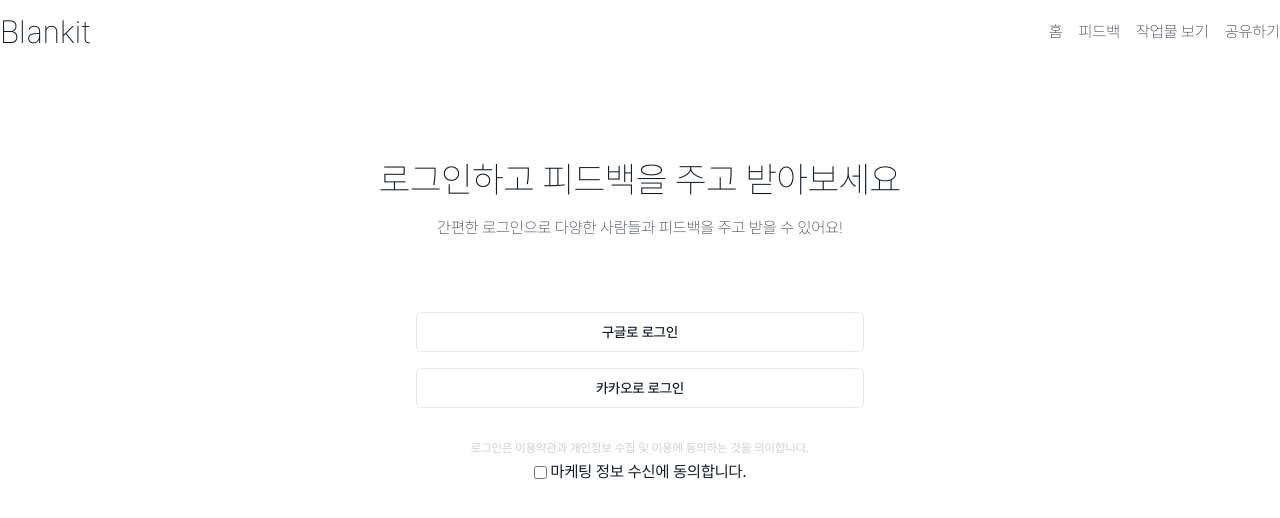
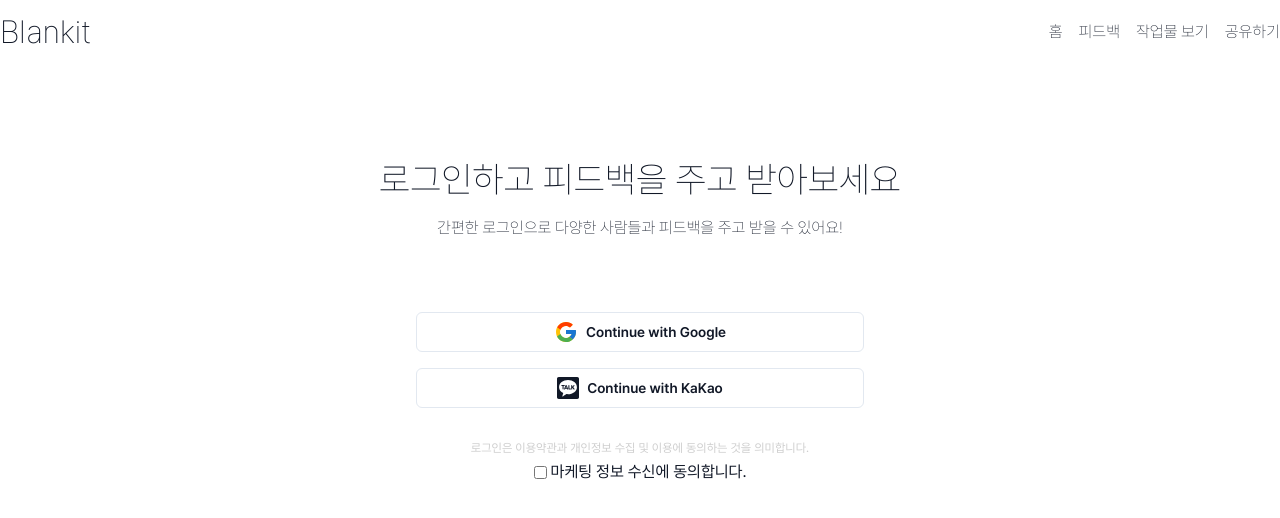
Before and after one commit to blankit-team/blankit-frontend, a Next.js app: page /signin in a window 1280 px wide. Shown: the top 518 px of the page. Built offline with nearby package versions, Linux system fonts and the light colour scheme.

Commit message:
✨ sign in button refactoring

```diff
--- a/package.json
+++ b/package.json
@@ -34,6 +34,7 @@
     "react": "18.2.0",
     "react-dom": "18.2.0",
     "react-hook-form": "^7.43.9",
+    "react-icons": "^4.9.0",
     "tailwind-merge": "^1.13.2",
     "tailwindcss": "3.3.1",
     "tailwindcss-animate": "^1.0.6",
--- a/src/app/signin/components/oauth-sigin-in.tsx
+++ b/src/app/signin/components/oauth-sigin-in.tsx
@@ -1,24 +1,13 @@
 'use client'
 
-import { BKButton } from '@/ui/bk-button'
-import NAVIGATION_PATH from '@/config/navigation-path'
-import { signIn } from 'next-auth/react'
+import GoogleSignInButton from '@/components/buttons/google-sign-in-button'
+import KakaoSignInbutton from '@/components/buttons/kakao-sign-in-button'
 
 export default function OAuthSignIn() {
   return (
     <div className="flex flex-col justify-center w-full gap-4">
-      <BKButton
-        variant={'outline'}
-        onClick={() => signIn('google', { callbackUrl: NAVIGATION_PATH.HOME })}
-      >
-        구글로 로그인
-      </BKButton>
-      <BKButton
-        variant={'outline'}
-        onClick={() => signIn('kakao', { callbackUrl: NAVIGATION_PATH.HOME })}
-      >
-        카카오로 로그인
-      </BKButton>
+      <GoogleSignInButton />
+      <KakaoSignInbutton />
     </div>
   )
 }
--- /dev/null
+++ b/src/components/buttons/google-sign-in-button.tsx
@@ -0,0 +1,22 @@
+'use client'
+import { FunctionComponent } from 'react'
+import { BKButton } from '../ui/bk-button'
+import { BKIcons } from '../ui/bk-icons'
+import { signIn } from 'next-auth/react'
+import NAVIGATION_PATH from '@/config/navigation-path'
+interface GoogleSignInButtonProps
+  extends React.HTMLAttributes<HTMLButtonElement> {}
+
+const GoogleSignInButton: FunctionComponent<GoogleSignInButtonProps> = ({}) => {
+  return (
+    <BKButton
+      variant={'outline'}
+      onClick={() => signIn('google', { callbackUrl: NAVIGATION_PATH.HOME })}
+    >
+      <BKIcons.Google className="mr-2" size={24} />
+      <span className="font-semibold">Continue with Google</span>
+    </BKButton>
+  )
+}
+
+export default GoogleSignInButton
--- /dev/null
+++ b/src/components/buttons/kakao-sign-in-button.tsx
@@ -0,0 +1,26 @@
+'use client'
+import { FunctionComponent } from 'react'
+import { BKButton } from '../ui/bk-button'
+import { BKIcons } from '../ui/bk-icons'
+import { signIn } from 'next-auth/react'
+import NAVIGATION_PATH from '@/config/navigation-path'
+interface GoogleSignInButtonProps
+  extends React.HTMLAttributes<HTMLButtonElement> {}
+
+const KakaoSignInbutton: FunctionComponent<GoogleSignInButtonProps> = ({}) => {
+  return (
+    <BKButton
+      variant={'outline'}
+      onClick={() =>
+        signIn('kakao', {
+          callbackUrl: NAVIGATION_PATH.HOME,
+        })
+      }
+    >
+      <BKIcons.Kakao className="mr-2" size={22} />
+      <span className="font-semibold">Continue with KaKao</span>
+    </BKButton>
+  )
+}
+
+export default KakaoSignInbutton
--- /dev/null
+++ b/src/components/ui/bk-icons.tsx
@@ -0,0 +1,9 @@
+import { Github, LucideLogOut } from 'lucide-react'
+import { FcGoogle } from 'react-icons/fc'
+import { SiKakaotalk } from 'react-icons/si'
+export const BKIcons = {
+  GitHub: Github,
+  Google: FcGoogle,
+  LogOut: LucideLogOut,
+  Kakao: SiKakaotalk,
+}
```
Also changed, not shown: 1 other file (tests, documents, lock files or other folders).
